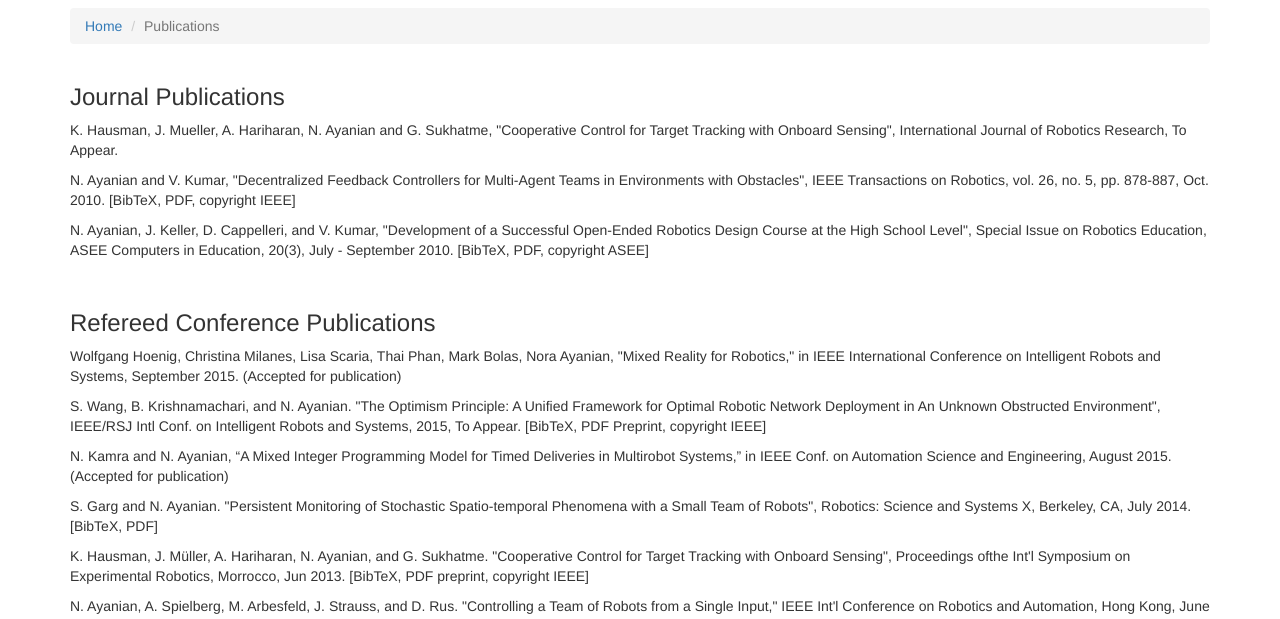
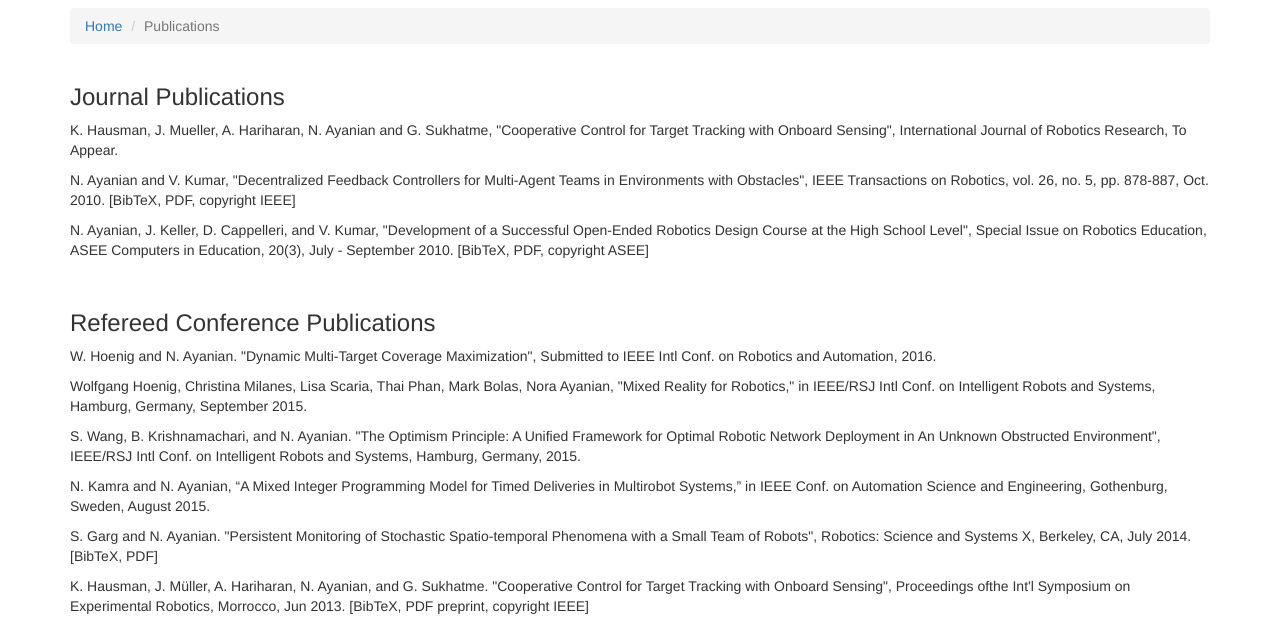
Before and after one commit to USC-ACTLab/usc-actlab.github.io, a plain HTML site: page publications.html in a window 1280 px wide. Shown: the part 152-771 px from the top of the page. Drawn offline with Linux system fonts and the light colour scheme.

Commit message:
Update publications.html

```diff
--- a/publications.html
+++ b/publications.html
@@ -162,11 +162,14 @@
 
 <h3>Refereed Conference Publications</h3>
 
-                <p>Wolfgang Hoenig, Christina Milanes, Lisa Scaria, Thai Phan, Mark Bolas, Nora Ayanian, "Mixed Reality for Robotics," in IEEE International Conference on Intelligent Robots and Systems, September 2015. (Accepted for publication)</p>
 
-                <p>S. Wang, B. Krishnamachari, and N. Ayanian. "The Optimism Principle: A Unified Framework for Optimal Robotic Network Deployment in An Unknown Obstructed Environment", IEEE/RSJ Intl Conf. on Intelligent Robots and Systems, 2015, To Appear. [BibTeX, PDF Preprint, copyright IEEE]</p>
+                <p>W. Hoenig and N. Ayanian. "Dynamic Multi-Target Coverage Maximization", Submitted to IEEE Intl Conf. on Robotics and Automation, 2016.</p>
 
-                <p>N. Kamra and N. Ayanian, “A Mixed Integer Programming Model for Timed Deliveries in Multirobot Systems,” in IEEE Conf. on Automation Science and Engineering, August 2015. (Accepted for publication)</p>
+                <p>Wolfgang Hoenig, Christina Milanes, Lisa Scaria, Thai Phan, Mark Bolas, Nora Ayanian, "Mixed Reality for Robotics," in IEEE/RSJ Intl Conf. on Intelligent Robots and Systems, Hamburg, Germany, September 2015. </p>
+
+                <p>S. Wang, B. Krishnamachari, and N. Ayanian. "The Optimism Principle: A Unified Framework for Optimal Robotic Network Deployment in An Unknown Obstructed Environment", IEEE/RSJ Intl Conf. on Intelligent Robots and Systems, Hamburg, Germany, 2015.</p>
+
+                <p>N. Kamra and N. Ayanian, “A Mixed Integer Programming Model for Timed Deliveries in Multirobot Systems,” in IEEE Conf. on Automation Science and Engineering, Gothenburg, Sweden, August 2015.</p>
 
                 <p>S. Garg and N. Ayanian. "Persistent Monitoring of Stochastic Spatio-temporal Phenomena with a Small Team of Robots", Robotics: Science and Systems X, Berkeley, CA, July 2014. [BibTeX, PDF]</p>
 
```
